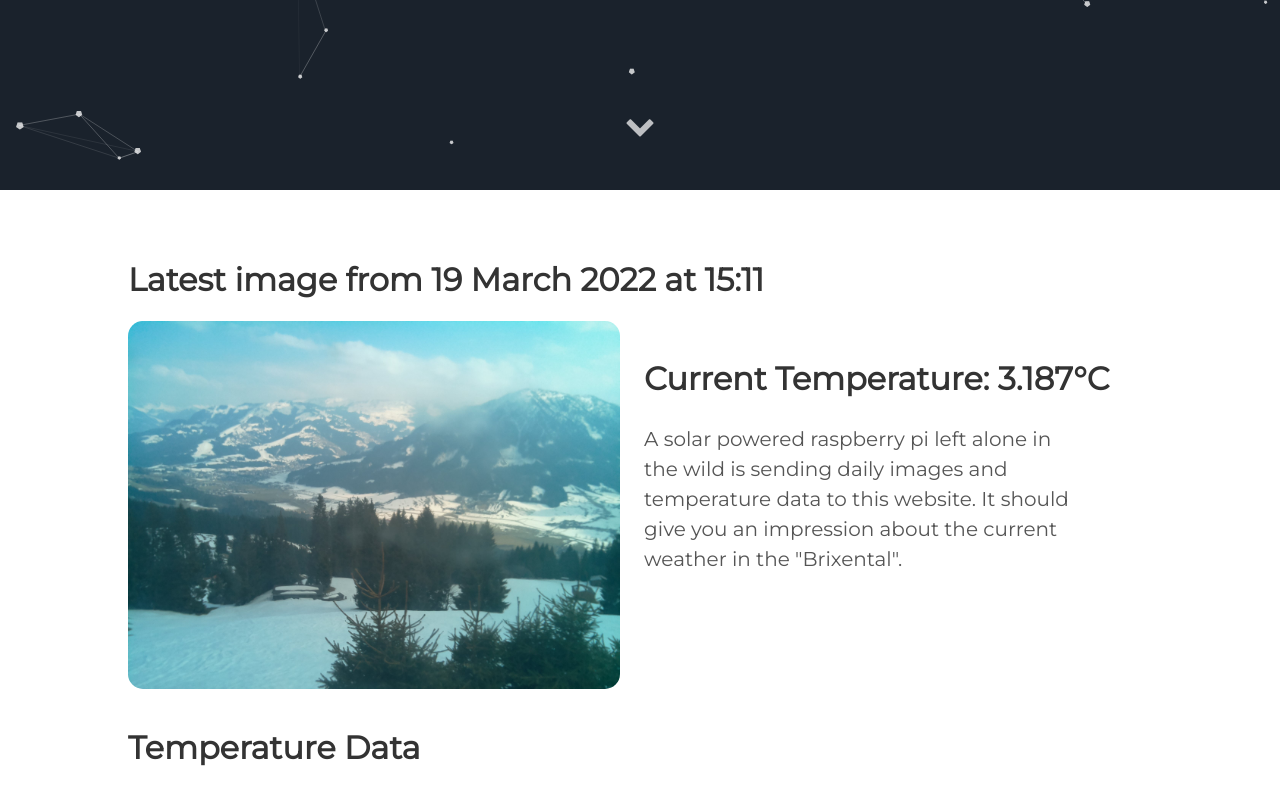
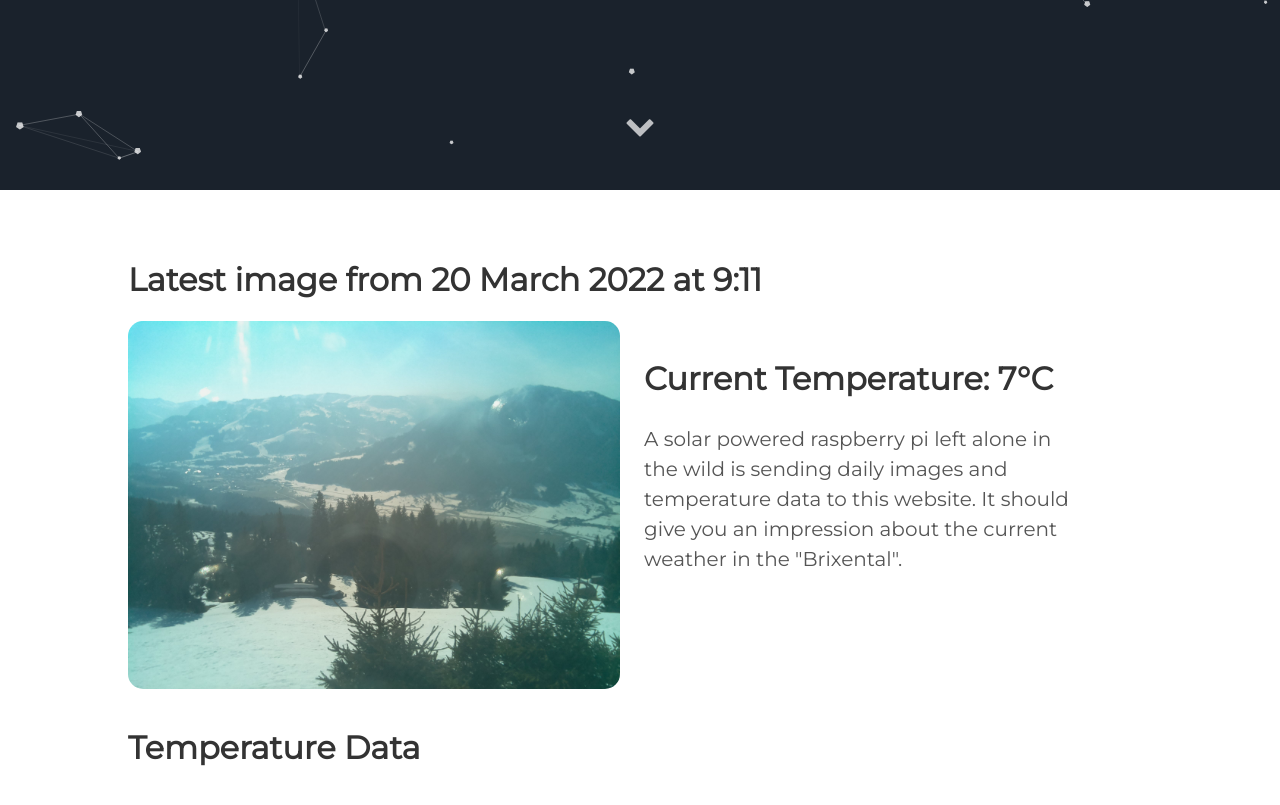
Before and after one commit to vektorious/vektorious.github.io, a Jekyll site: the page built from resources/huette.md, in a window 1280 px wide and 900 px high, scrolled down 710 px. Shown: the top 805 px of the window. Built offline with Jekyll 4.4.1, drawn with Linux system fonts in a browser that asks for light colours.

Commit message:
I'm a bot beep boop

```diff
--- a/resources/huette.md
+++ b/resources/huette.md
@@ -6,13 +6,13 @@ image: '/assets/img/'
 description: 'Live image from the Austrian alps'
 twitter_text: ' '
 ---
-## Latest image from 19 March 2022 at 15:11
+## Latest image from 20 March 2022 at  9:11
 <div class="huette">
   <div class="huette-image">
     <img src="{{ "/assets/img/huette.jpg" | prepend: site.baseurl }}">
   </div>
   <div class="huette-text">
-        <h2>Current Temperature: 3.187°C</h2>
+        <h2>Current Temperature: 7°C</h2>
         <p>A solar powered raspberry pi left alone in the wild is sending daily images and temperature data to this website. It should give you an impression about the current weather in the "Brixental".</p>
 
   </div>
```
Also changed, not shown: rpi-script/2022-03-20_090951.txt (renamed from rpi-script/2022-03-19_150950.txt, +6 -5 lines), rpi-script/huette.md (+2 -2 lines), assets/img/huette.jpg, assets/img/temp_plot.png, rpi-script/temp_plot.png, 1 other file.
